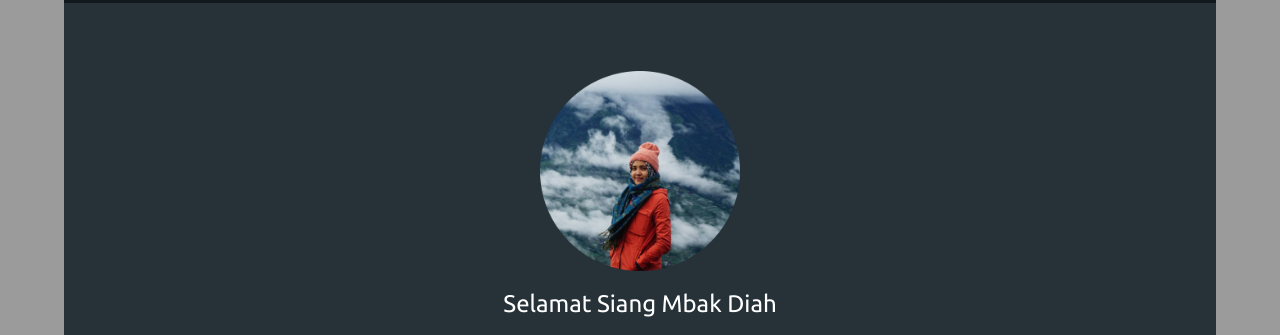
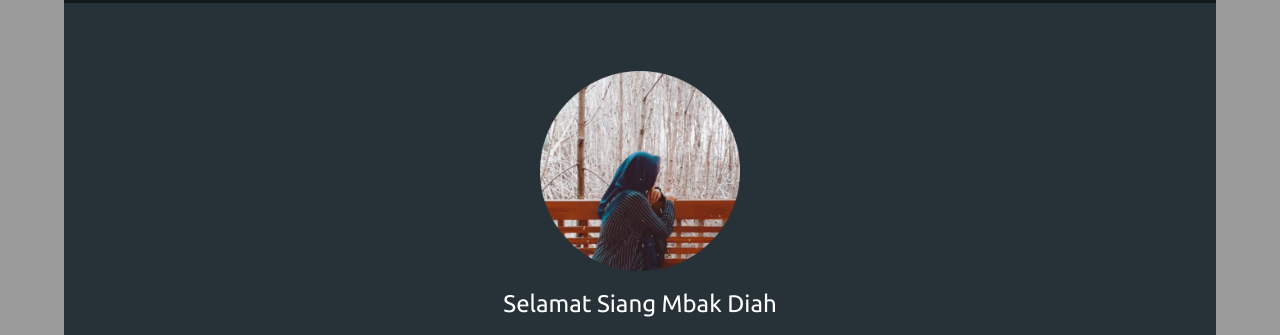
Before and after one commit to erikwibowo/erikwibowo.github.io, a plain HTML site: page greetings-to-diah/index.html in a window 1280 px wide. Shown: the part 132-467 px from the top of the page. Drawn offline with nearby package versions, Linux system fonts and the light colour scheme.

Commit message:
update page greetings

```diff
--- a/greetings-to-diah/index.html
+++ b/greetings-to-diah/index.html
@@ -30,7 +30,7 @@
 				<div class="col-md-12" style="margin-top: 40px">
 					<div class="jumbotron" style="background: transparent;">
 						<center>
-							<img src="file/diah.png" width="200px">
+							<img id="foto" src="file/diah.png" width="200px">
 							<h3 class="display-4" id="greeting">Selamat Siang Diah</h3>
 							<hr class="my-4">
 							<h1 id="text">Greeting is now loading...</h1>
--- a/greetings-to-diah/src/js.js
+++ b/greetings-to-diah/src/js.js
@@ -47,4 +47,11 @@ var greetings = [
 	'greeting 30',
 	'greeting 31'
 ];
+
+var foto = [
+	'diah.png',
+	'diah2.png',
+	'diah3.png'
+]
 document.getElementById("text").innerHTML = greetings[n-1];
+document.getElementById("foto").setAttribute("src", "file/"+foto[Math.floor(Math.random() * 3)]);
```
Also changed, not shown: greetings-to-diah/file/diah2.png (added), greetings-to-diah/file/diah3.png (added).
